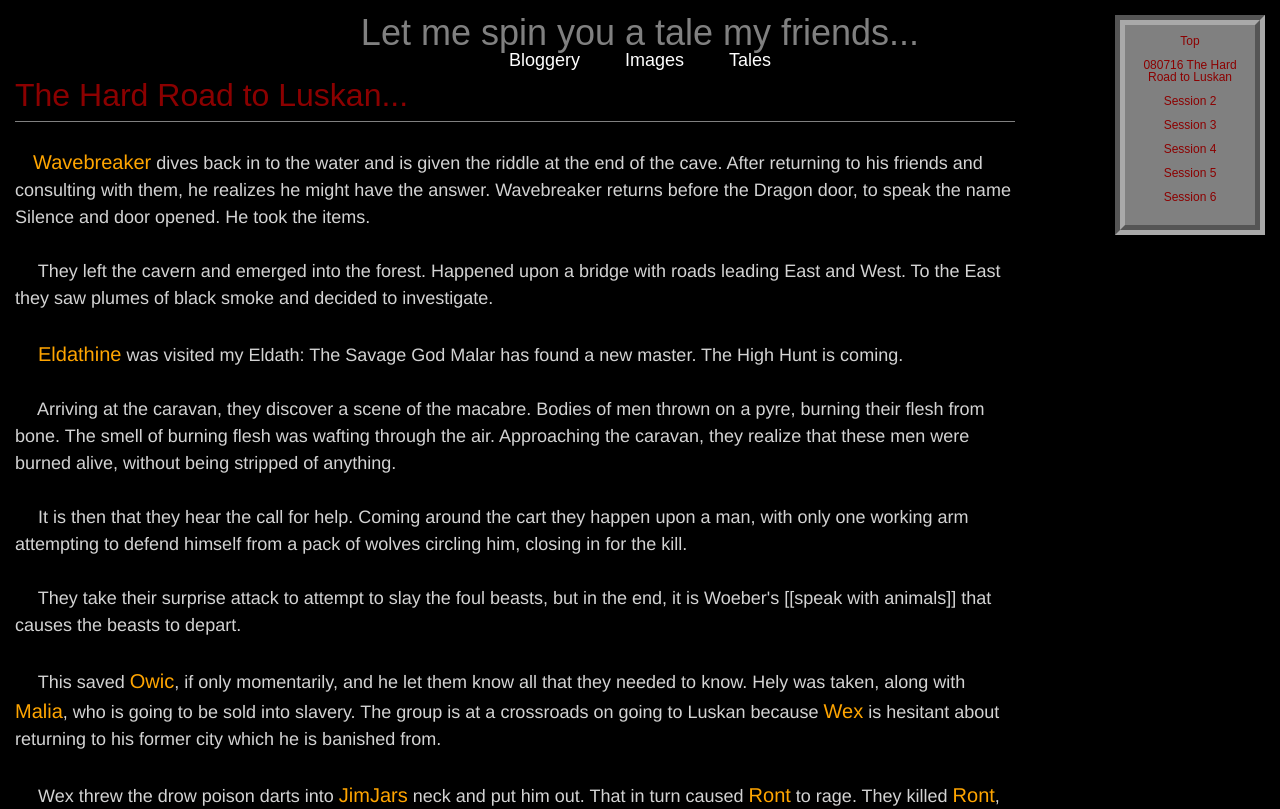
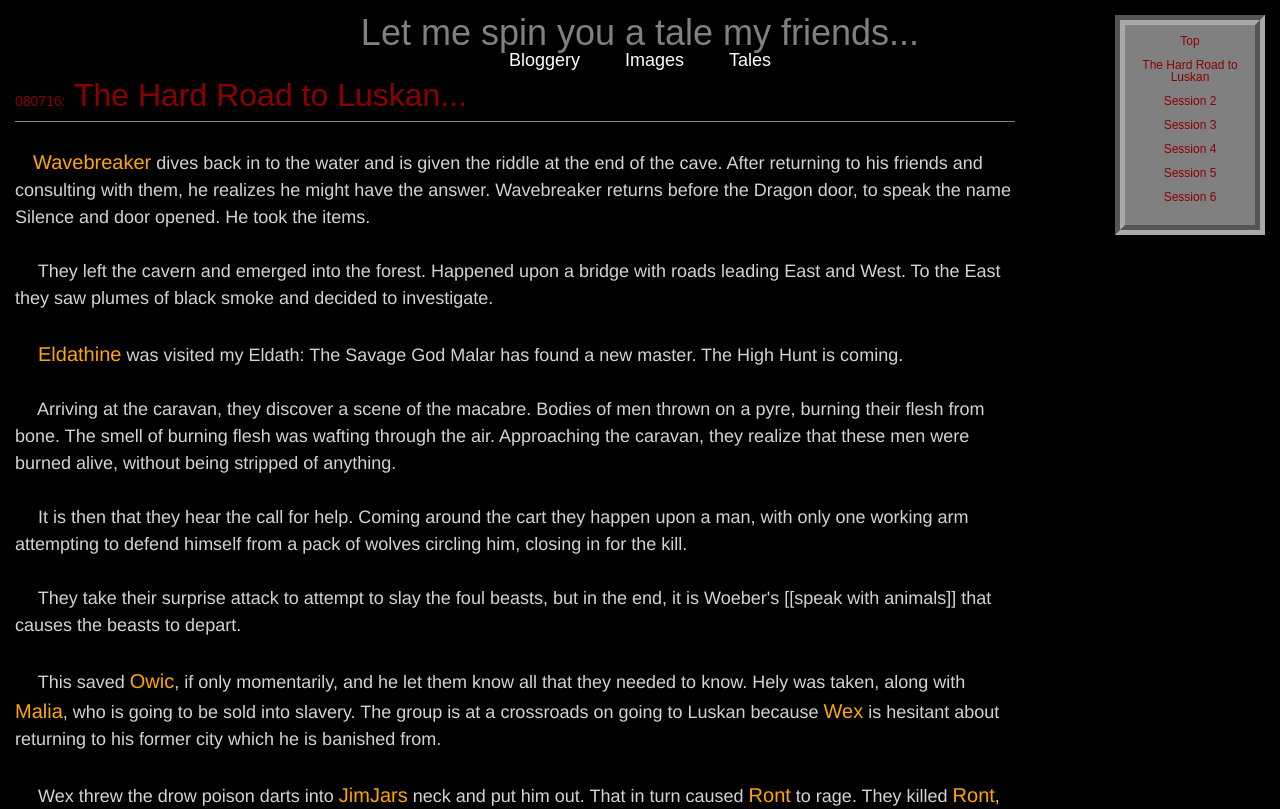
Before and after one commit to direwolves/about-me-project, a plain HTML site: page tales.html in a window 1280 px wide. Shown: the top 809 px of the page. Drawn offline with Linux system fonts and the light colour scheme.

Commit message:
shrinking dates on the tales page

```diff
--- a/stylesheets/main.css
+++ b/stylesheets/main.css
@@ -106,3 +106,8 @@ p.session-dates a:link {
 	text-decoration: none;
 	color: darkred;
 }
+
+span.title-date {
+	font-size: 14px;
+	text-align: right;
+}
--- a/tales.html
+++ b/tales.html
@@ -21,14 +21,14 @@
 		<div>
 			<p class="session-dates">
 				<a href="#header">Top</a><br><br>
-				<a href="#session1">080716 The Hard Road to Luskan</a><br><br>
+				<a href="#session1">The Hard Road to Luskan</a><br><br>
 				<a href="#session2">Session 2</a><br><br>
 				<a href="#session3">Session 3</a><br><br>
 				<a href="#session4">Session 4</a><br><br>
 				<a href="#session5">Session 5</a><br><br>
 				<a href="#session6">Session 6</a><br><br>
 			</p>
-			<h2 id="session1">The Hard Road to Luskan...</h2>
+			<h2 id="session1"> <span class="title-date">080716:</span> The Hard Road to Luskan...</h2>
 			<p class="session-tales">
 			&emsp;<span class="character">Wavebreaker</span> dives back in to the water and is given the riddle at the end of the cave. After returning to his friends and consulting with them, he realizes he might have the answer. Wavebreaker returns before the Dragon door, to speak the name Silence and door opened. He took the items.<br><br>&emsp;
 			They left the cavern and emerged into the forest. Happened upon a bridge with roads leading East and West. To the East they saw plumes of black smoke  and decided to investigate.<br><br>&emsp;
```
